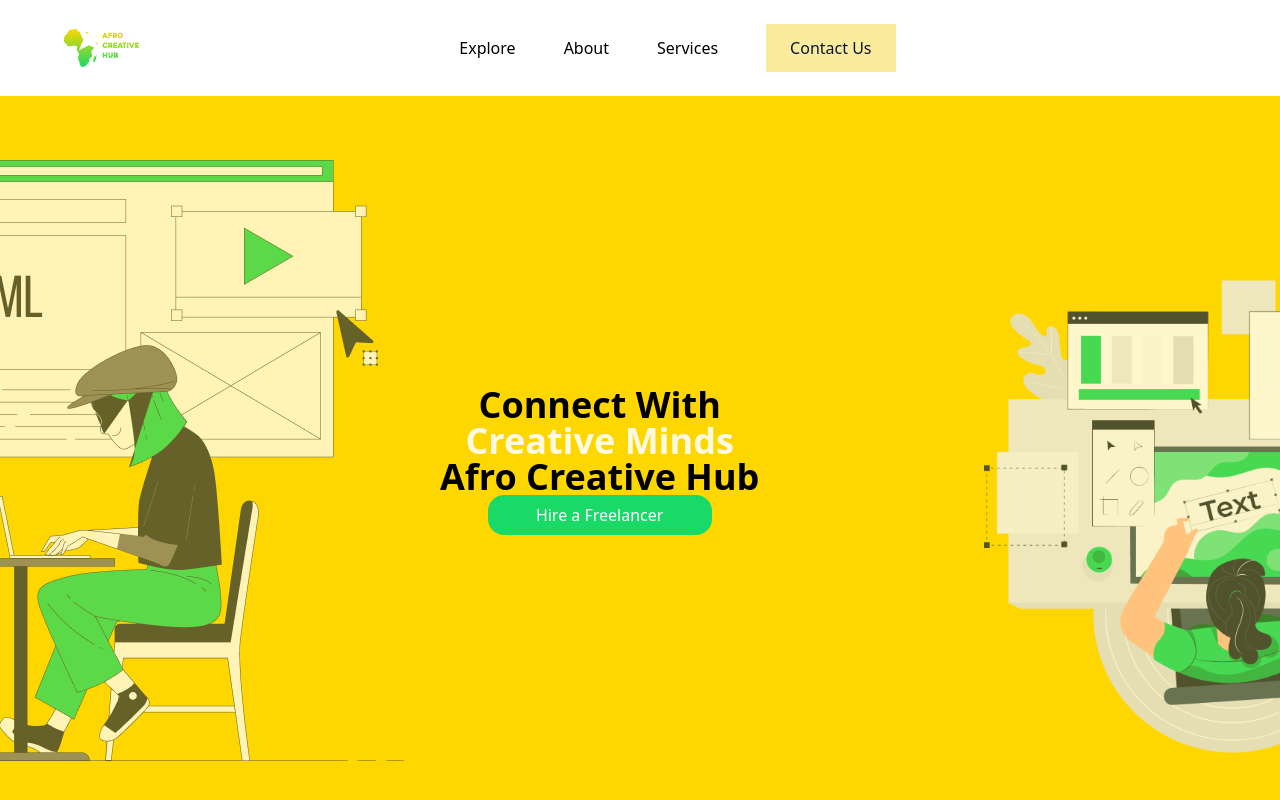
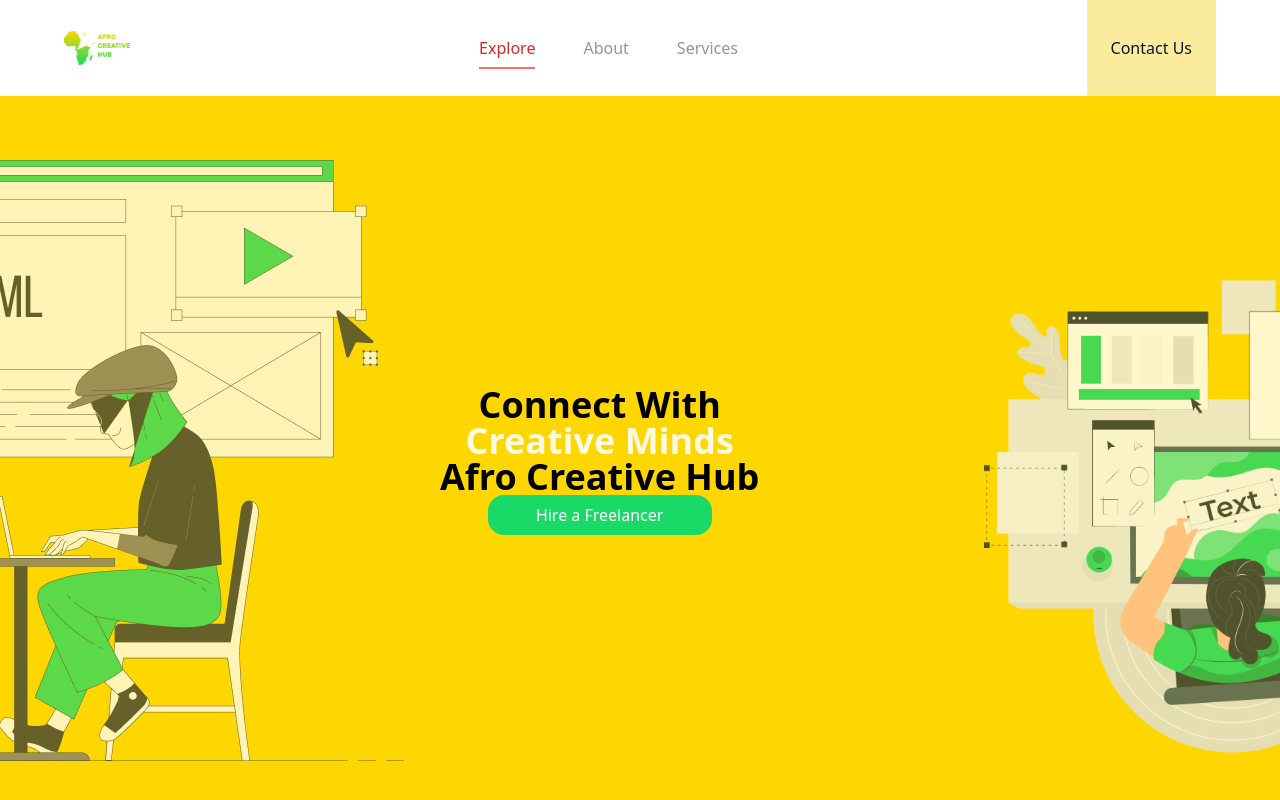
Before and after one commit to Ejike-Daniel/Afro-Creative-Hub, a React (Vite) app: page / in a window 1280 px wide. Shown: the top 800 px of the page. Built offline with nearby package versions, Linux system fonts and the light colour scheme; a web font is replaced by a local one.

Commit message:
modified header and navlist

```diff
--- /dev/null
+++ b/src/components/ContactLink.jsx
@@ -0,0 +1,18 @@
+import { Link } from "react-router-dom";
+
+const ContactLink = () => {
+  return (
+    <div>
+      <Link
+        to="/contact"
+        className={
+          "bg-lightTan text-midnight px-6 py-3 md:py-10 lg:py-[2.35rem] whitespace-nowrap font-medium "
+        }
+      >
+        Contact Us
+      </Link>
+    </div>
+  );
+};
+
+export default ContactLink;
--- a/src/components/Header.jsx
+++ b/src/components/Header.jsx
@@ -3,6 +3,7 @@
 import Navlist from "./Navlist";
 import { RiMenu4Fill, RiCloseLine } from "react-icons/ri";
 import { useState } from "react";
+import ContactLink from "./ContactLink";
 
 const Header = () => {
   const [isHidden, setIsHidden] = useState(true);
@@ -20,6 +21,9 @@
       <button className="text-3xl md:hidden" onClick={toggleMenu}>
         {isHidden ? <RiMenu4Fill /> : <RiCloseLine />}
       </button>
+      <div className={"hidden md:block"}>
+        <ContactLink />
+      </div>
     </header>
   );
 };
--- a/src/components/Navlist.jsx
+++ b/src/components/Navlist.jsx
@@ -1,4 +1,5 @@
-import { Link } from "react-router-dom";
+import { NavLink } from "react-router-dom";
+import ContactLink from "./ContactLink";
 
 const Navlist = ({ hideNav }) => {
   const navlinks = [
@@ -11,40 +12,27 @@
     <nav
       className={`${
         hideNav ? "hidden" : ""
-      } absolute md:static md:block md:mx-0 top-24 gap-12 shadow-lg md:shadow-none right-0 left-0 flex justify-center z-20 w-full items-center py-10     bg-white md:bg-transparent`}
+      } absolute md:static md:block md:mx-0 top-24 gap-12 shadow-lg md:shadow-none right-0 left-0 flex justify-center z-20 w-full items-center py-10     bg-white md:bg-transparent transition-all duration-500 transform origin-bottom `}
     >
-      <ul className="flex flex-col gap-12 md:flex-row justify-center items-center ">
-        {navlinks.map(({ name, path }) => (
-          <li key={path}>
-            <Link to={path}>{name}</Link>
+      <ul className="flex flex-col gap-12 md:flex-row justify-center items-center font-medium text-mountainMist ">
+        {navlinks.map(({ name, path }, index) => (
+          <li key={index}>
+            <NavLink
+              to={path}
+              className={({ isActive }) =>
+                isActive ? " border-b-2 border-red-400 pb-2 text-red-600" : " hover:text-midnight"
+              }
+            >
+              {name}
+            </NavLink>
           </li>
         ))}
-        <Link
-          to="/contact"
-          className="bg-lightTan text-midnight px-6 py-3   md: whitespace-nowrap"
-        >
-          Contact Us
-        </Link>
+        <div className="md:hidden">
+          <ContactLink />
+        </div>
       </ul>
     </nav>
   );
 };
 
 export default Navlist;
-
-//  <div className="font-medium text-mountainMist ">
-//       <nav
-//         className={`${
-//           hideNav ? "hidden" : ""
-//         } `}
-//       >
-//         <ul className="flex flex-col md:flex-row gap-8 md:gap-14 mt-0  ">
-//           {navlinks.map(({ name, path }) => (
-//             <li key={path}>
-//               <Link to={path}>{name}</Link>
-//             </li>
-//           ))}
-//         </ul>
-//
-//       </nav>
-//     </div>
```
